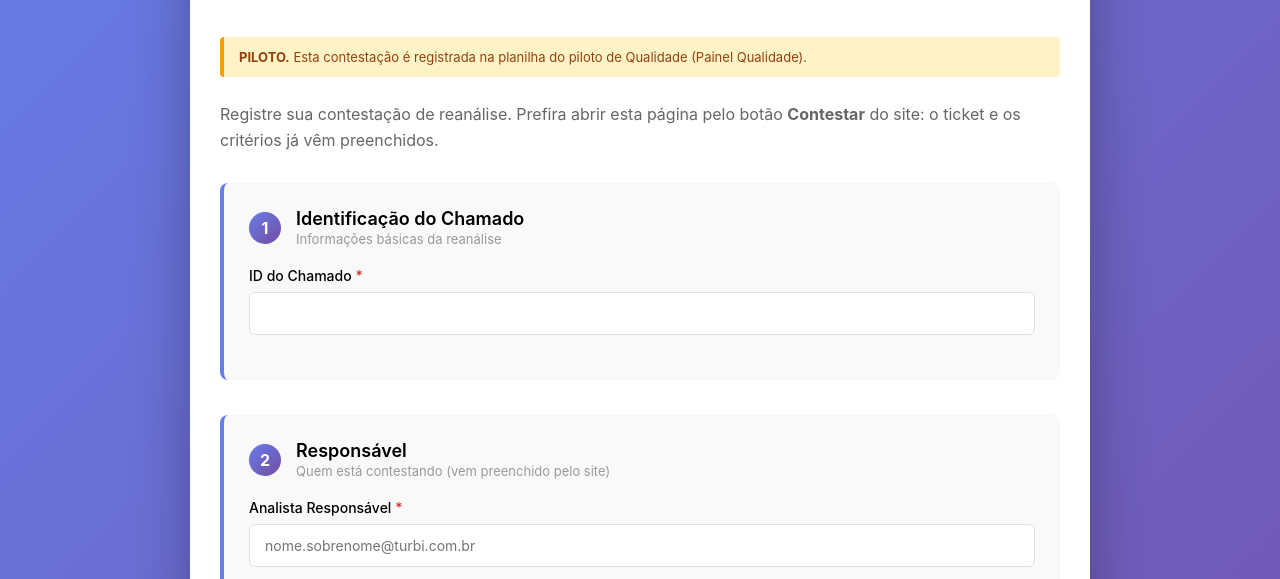
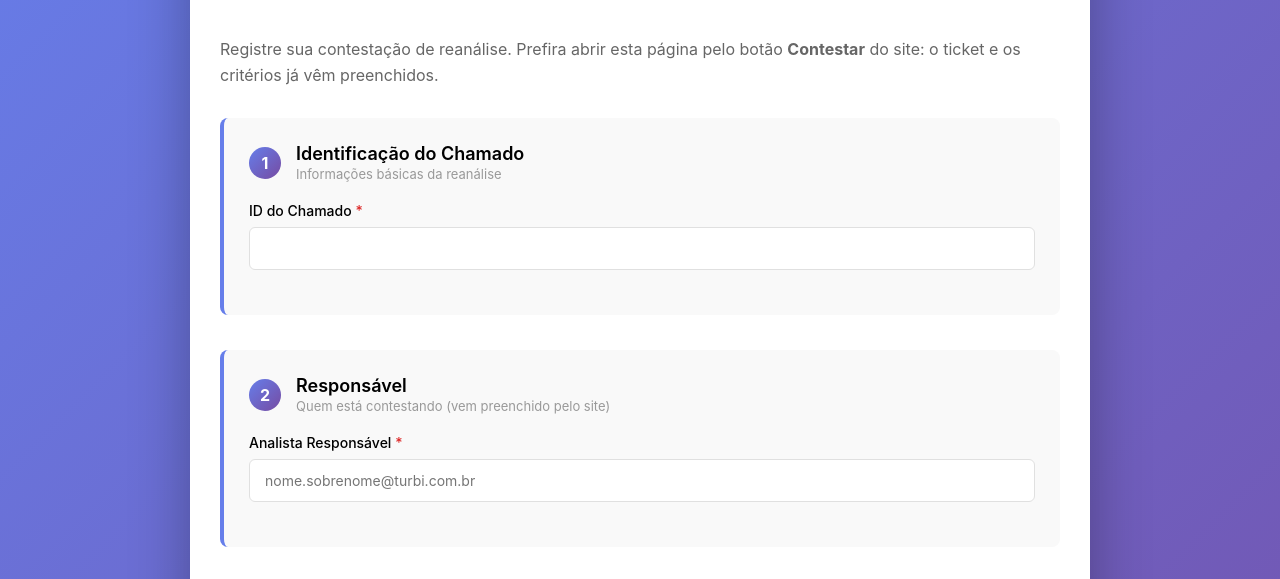
Before and after one commit to leonardoarantes42/reanalise-teste, a plain HTML site: page index.html in a window 1280 px wide. Shown: the part 216-795 px from the top of the page. Drawn offline with Linux system fonts and the light colour scheme.

Commit message:
Update index.html

```diff
--- a/index.html
+++ b/index.html
@@ -457,7 +457,7 @@
         // Endereço do receptor (app da web do Apps Script do Painel Qualidade; termina em /exec).
         const ENDERECO_ENVIO = 'https://script.google.com/macros/s/AKfycbyfyQso_OA-x5-MtFybpM9B1NF8ruP_QFkmQ__kjxkl8XYIwF7gJJ5MJ63OZSOXK8J4bw/exec';
         // true mostra o aviso "PILOTO" no topo; false esconde.
-        const MODO_PILOTO = true;
+        const MODO_PILOTO = false;
 
         const REGEX_CHAMADO = /^[A-Za-z0-9._-]{1,40}$/;
         const REGEX_EMAIL = /^[a-z0-9._-]+@turbi\.com\.br$/;
```
